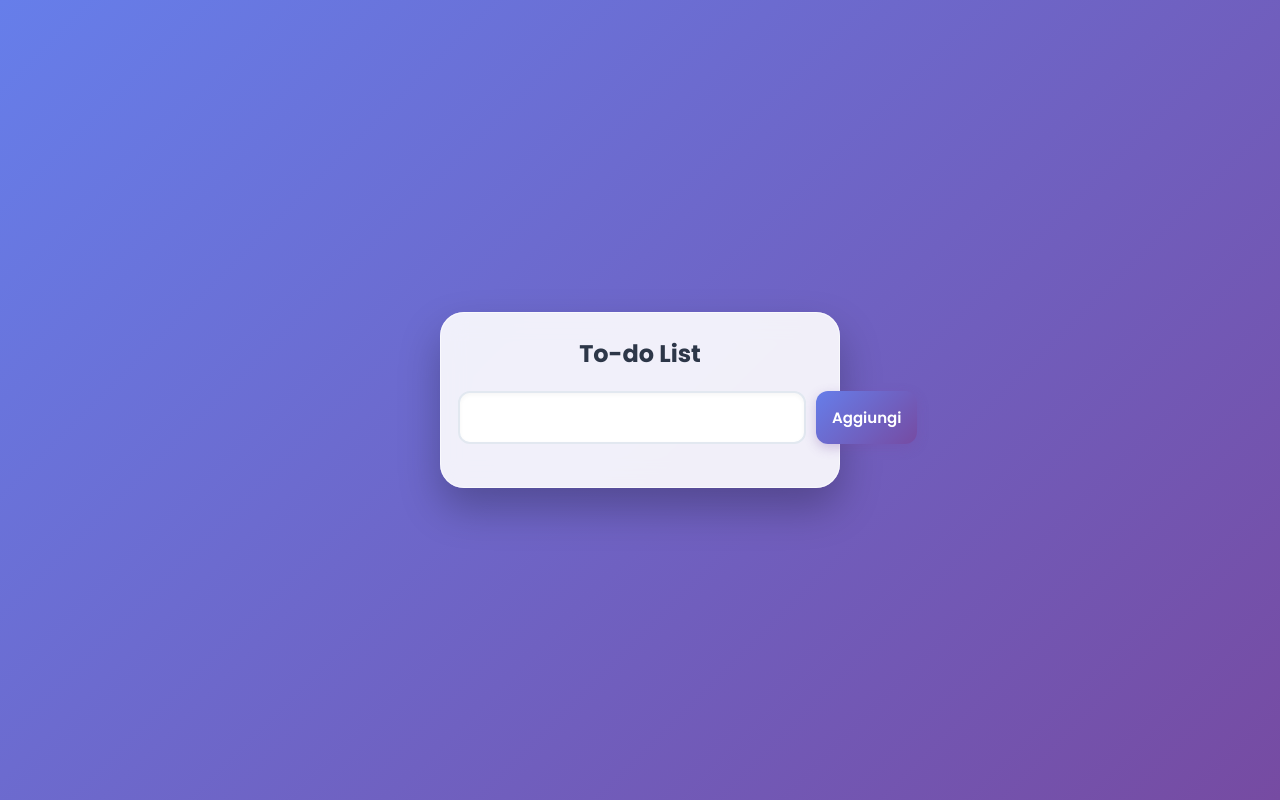
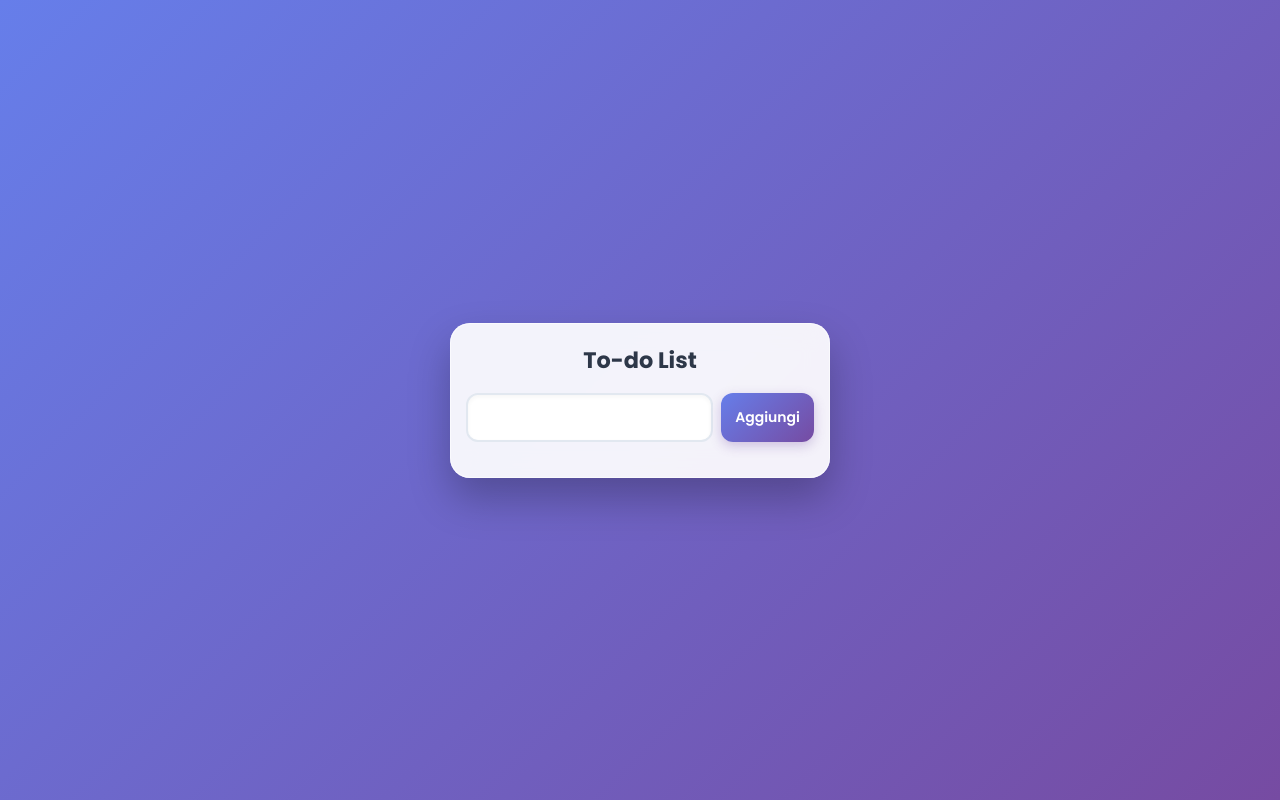
Before and after one commit to marambrosca-ops/To-do-list, a plain HTML site: page index.html in a window 1280 px wide. Drawn offline with Linux system fonts and the light colour scheme.

Commit message:
Add files via upload

```diff
--- a/index.html
+++ b/index.html
@@ -26,7 +26,7 @@
             display: flex;
             justify-content: center;
             align-items: center;
-            padding: 16px;
+            padding: 12px;
             overflow-x: hidden;
         }
 
@@ -35,16 +35,17 @@
         }
 
         .container {
-            background: rgba(255, 255, 255, 0.9);
+            background: rgba(255, 255, 255, 0.92);
             backdrop-filter: blur(12px);
             -webkit-backdrop-filter: blur(12px);
-            padding: 24px 18px;
-            border-radius: 24px;
+            padding: 20px 16px;
+            border-radius: 20px;
             box-shadow:
                 0 20px 40px rgba(0, 0, 0, 0.25),
                 0 0 0 1px rgba(255, 255, 255, 0.6) inset;
             width: 100%;
-            max-width: 400px;
+            max-width: 380px;
+            margin: auto;
         }
 
         h2 {
@@ -52,28 +53,31 @@
             text-align: center;
             color: #2d3748;
             font-weight: 700;
-            font-size: 1.5rem;
-            margin-bottom: 20px;
+            font-size: 1.4rem;
+            margin-bottom: 16px;
         }
 
         .input-group {
             display: flex;
-            gap: 10px;
-            margin-bottom: 20px;
+            flex-direction: row;
+            align-items: stretch;
+            gap: 8px;
+            margin-bottom: 16px;
+            width: 100%;
         }
 
         input[type="text"] {
             flex: 1;
-            padding: 12px 14px;
+            min-width: 0; /* Impedisce all'input di espandersi oltre i bordi */
+            padding: 10px 12px;
             background: #ffffff;
             border: 2px solid #e2e8f0;
             border-radius: 12px;
             font-family: 'Poppins', sans-serif;
-            font-size: 16px;
+            font-size: 16px; /* Evita lo zoom automatico su iOS */
             color: #2d3748;
             outline: none;
             box-shadow: inset 0 2px 4px rgba(0,0,0,0.04);
-            transition: border-color 0.2s;
             -webkit-appearance: none;
         }
 
@@ -82,15 +86,17 @@
         }
 
         button.add-btn {
-            padding: 0 16px;
+            flex-shrink: 0;
+            padding: 0 14px;
             background: linear-gradient(135deg, #667eea 0%, #764ba2 100%);
             color: white;
             border: none;
             border-radius: 12px;
             font-family: 'Poppins', sans-serif;
             font-weight: 600;
-            font-size: 15px;
+            font-size: 14px;
             cursor: pointer;
+            white-space: nowrap; /* Evita che il testo "Aggiungi" vada a capo */
             box-shadow: 0 4px 12px rgba(118, 75, 162, 0.3);
         }
 
@@ -104,7 +110,7 @@
             margin: 0;
             display: flex;
             flex-direction: column;
-            gap: 10px;
+            gap: 8px;
             max-height: 45vh;
             overflow-y: auto;
             -webkit-overflow-scrolling: touch;
@@ -114,7 +120,7 @@
             display: flex;
             align-items: center;
             background: #ffffff;
-            padding: 12px 14px;
+            padding: 10px 12px;
             border-radius: 12px;
             box-shadow: 0 4px 10px rgba(0, 0, 0, 0.04);
             transition: all 0.3s ease;
@@ -132,7 +138,7 @@
         .task-content {
             display: flex;
             align-items: center;
-            gap: 12px;
+            gap: 10px;
             cursor: pointer;
             width: 100%;
         }
@@ -140,8 +146,8 @@
         .task-content input[type="checkbox"] {
             appearance: none;
             -webkit-appearance: none;
-            width: 22px;
-            height: 22px;
+            width: 20px;
+            height: 20px;
             background: #edf2f7;
             border-radius: 6px;
             border: 1px solid #cbd5e0;
@@ -160,13 +166,13 @@
         .task-content input[type="checkbox"]:checked::after {
             content: '✔';
             color: white;
-            font-size: 12px;
+            font-size: 11px;
             font-weight: bold;
         }
 
         .task-text {
             color: #2d3748;
-            font-size: 0.95rem;
+            font-size: 0.9rem;
             font-weight: 500;
             word-break: break-word;
         }
```
